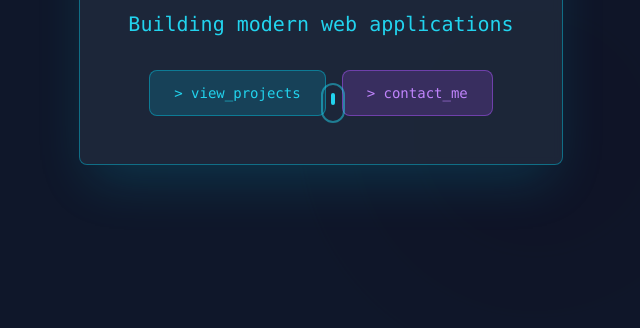
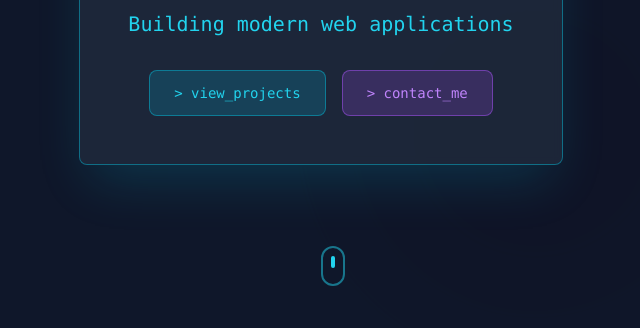
Before and after one commit to Jerenic/Jerenic, an Angular app: page / in a window 1280 px wide. Shown: the part 472-800 px from the top of the page, without its empty margins (319-959 px from the left). Built offline with nearby package versions, Linux system fonts and the light colour scheme.

Commit message:
fix(hero): adjust terminal layout and reposition scroll indicator

```diff
--- a/src/app/components/hero/hero.component.html
+++ b/src/app/components/hero/hero.component.html
@@ -1,4 +1,4 @@
-<section class="min-h-screen flex items-center justify-center relative overflow-hidden bg-slate-900">
+<section class="h-screen flex items-center justify-center relative overflow-hidden bg-slate-900">
   <!-- Animated Grid Background -->
   <div class="absolute inset-0 bg-[linear-gradient(to_right,#1e293b_1px,transparent_1px),linear-gradient(to_bottom,#1e293b_1px,transparent_1px)] bg-[size:4rem_4rem] [mask-image:radial-gradient(ellipse_80%_50%_at_50%_0%,#000_70%,transparent_110%)] opacity-20"></div>
 
@@ -7,7 +7,7 @@
   <div class="absolute top-0 right-1/4 w-96 h-96 bg-purple-500 rounded-full mix-blend-multiply filter blur-3xl opacity-20 animate-blob animation-delay-2000"></div>
   <div class="absolute -bottom-8 left-1/2 w-96 h-96 bg-pink-500 rounded-full mix-blend-multiply filter blur-3xl opacity-20 animate-blob animation-delay-4000"></div>
 
-  <!-- Main Content -->
+  <!-- Main Content - Centered Terminal Window -->
   <div class="container mx-auto px-4 text-center relative z-10">
     <!-- Terminal Window Effect -->
     <div class="inline-block bg-slate-800/90 backdrop-blur-sm border border-cyan-500/50 rounded-lg shadow-2xl shadow-cyan-500/20 p-8 md:p-12 max-w-4xl">
@@ -41,22 +41,22 @@
           <p class="mb-2">Software Engineering Student</p>
           <p class="text-cyan-400">Building modern web applications</p>
         </div>
-        <div class="flex flex-wrap gap-4 justify-center mt-8">
-          <a href="#projects" class="px-6 py-3 bg-cyan-500/20 border border-cyan-500/50 rounded-lg text-cyan-400 hover:bg-cyan-500/30 hover:shadow-lg hover:shadow-cyan-500/50 transition-all duration-300 font-mono text-sm">
+        <div class="flex gap-4 justify-center mt-8">
+          <a href="#projects" class="px-6 py-3 bg-cyan-500/20 border border-cyan-500/50 rounded-lg text-cyan-400 hover:bg-cyan-500/30 hover:shadow-lg hover:shadow-cyan-500/50 transition-all duration-300 font-mono text-sm whitespace-nowrap">
             &gt; view_projects
           </a>
-          <a href="#contact" class="px-6 py-3 bg-purple-500/20 border border-purple-500/50 rounded-lg text-purple-400 hover:bg-purple-500/30 hover:shadow-lg hover:shadow-purple-500/50 transition-all duration-300 font-mono text-sm">
+          <a href="#contact" class="px-6 py-3 bg-purple-500/20 border border-purple-500/50 rounded-lg text-purple-400 hover:bg-purple-500/30 hover:shadow-lg hover:shadow-purple-500/50 transition-all duration-300 font-mono text-sm whitespace-nowrap">
             &gt; contact_me
           </a>
         </div>
       </div>
     </div>
+  </div>
 
-    <!-- Scroll Indicator -->
-    <div class="absolute bottom-8 left-1/2 transform -translate-x-1/2 animate-bounce">
-      <div class="w-6 h-10 border-2 border-cyan-400/50 rounded-full flex justify-center">
-        <div class="w-1 h-3 bg-cyan-400 rounded-full mt-2"></div>
-      </div>
+  <!-- Scroll Indicator - Outside terminal, at bottom of screen -->
+  <div class="absolute bottom-8 left-1/2 transform -translate-x-1/2 animate-bounce z-20">
+    <div class="w-6 h-10 border-2 border-cyan-400/50 rounded-full flex justify-center">
+      <div class="w-1 h-3 bg-cyan-400 rounded-full mt-2"></div>
     </div>
   </div>
 </section>
```
